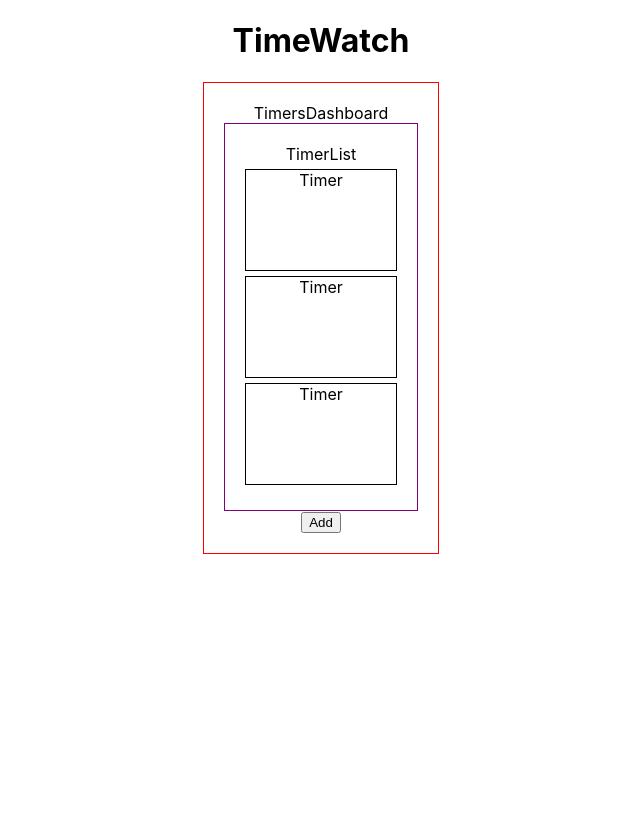
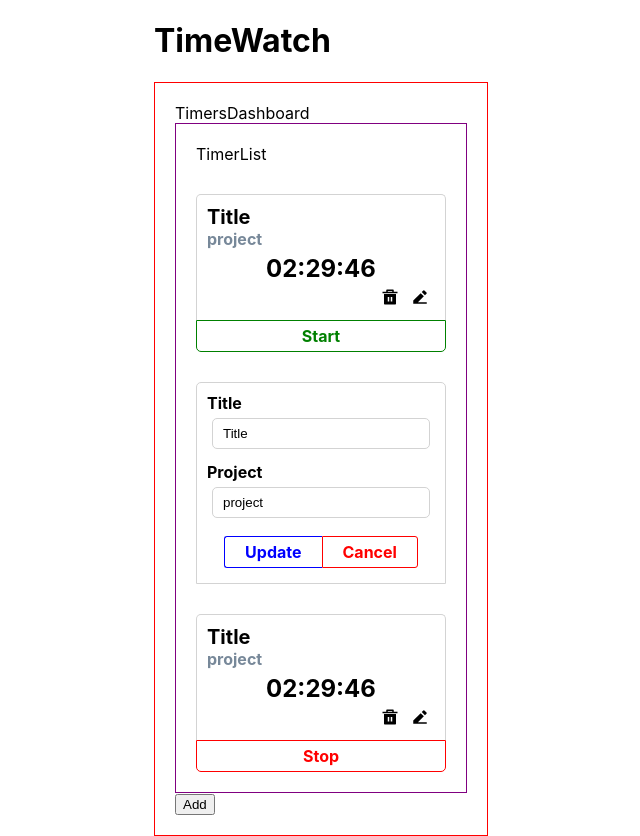
Before and after one commit to phat97/Timewatch, a React (Create React App) app: page / in a window 1280 px wide. Shown: the whole page, without its empty margins (319-959 px from the left). Before the commit the page ends 800 px from the top, so only its background shows below. Built offline with nearby package versions, Linux system fonts and the light colour scheme.

Commit message:
Prop flow and styling

```diff
--- a/package.json
+++ b/package.json
@@ -8,6 +8,7 @@
     "@testing-library/user-event": "^7.2.1",
     "react": "^16.13.1",
     "react-dom": "^16.13.1",
+    "react-icons": "^3.11.0",
     "react-scripts": "3.4.3"
   },
   "scripts": {
--- a/public/index.html
+++ b/public/index.html
@@ -2,28 +2,12 @@
 <html lang="en">
   <head>
     <meta charset="utf-8" />
-    <link rel="icon" href="%PUBLIC_URL%/favicon.ico" />
     <meta name="viewport" content="width=device-width, initial-scale=1" />
     <meta name="theme-color" content="#000000" />
     <meta
       name="description"
       content="Web site created using create-react-app"
     />
-    <link rel="apple-touch-icon" href="%PUBLIC_URL%/logo192.png" />
-    <!--
-      manifest.json provides metadata used when your web app is installed on a
-      user's mobile device or desktop. See https://developers.google.com/web/fundamentals/web-app-manifest/
-    -->
-    <link rel="manifest" href="%PUBLIC_URL%/manifest.json" />
-    <!--
-      Notice the use of %PUBLIC_URL% in the tags above.
-      It will be replaced with the URL of the `public` folder during the build.
-      Only files inside the `public` folder can be referenced from the HTML.
-
-      Unlike "/favicon.ico" or "favicon.ico", "%PUBLIC_URL%/favicon.ico" will
-      work correctly both with client-side routing and a non-root public URL.
-      Learn how to configure a non-root public URL by running `npm run build`.
-    -->
     <title>TimeWatch</title>
   </head>
   <body>
--- /dev/null
+++ b/src/components/layouts/EditableTimer.js
@@ -0,0 +1,25 @@
+import React from "react";
+import { Timer } from "./Timer";
+import { TimerForm } from "./TimerForm";
+import "../../style/editableTimer.css";
+
+export const EditableTimer = (props) => {
+  if (props.editFormOpen) {
+    return (
+      <div className="editable-timer">
+        <TimerForm title={props.title} project={props.project} />
+      </div>
+    );
+  } else {
+    return (
+      <div className="editable-timer">
+        <Timer
+          title={props.title}
+          project={props.project}
+          elapsed={props.elapsed}
+          running={props.running}
+        />
+      </div>
+    );
+  }
+};
--- a/src/components/layouts/Timer.js
+++ b/src/components/layouts/Timer.js
@@ -1,6 +1,29 @@
 import React from "react";
 import "../../style/timer.css";
+import { helpers } from "../../helper";
+import { RiDeleteBin5Fill, RiEdit2Fill } from "react-icons/ri";
 
-export const Timer = () => {
-  return <div className="timer">Timer</div>;
+export const Timer = (props) => {
+  const elapsedString = helpers.renderElapsedString(props.elapsed);
+  const buttonText = props.running ? "Stop" : "Start";
+  return (
+    <div>
+      <div className="timer container">
+        <div className="timer-tile">{props.title}</div>
+        <div className="timer-project">{props.project}</div>
+        <div className="timer-elapsed">{elapsedString}</div>
+        <div className="timer-icons">
+          <div className="timer-delete">
+            <RiDeleteBin5Fill />
+          </div>
+          <div className="timer-edit">
+            <RiEdit2Fill />
+          </div>
+        </div>
+      </div>
+      <div className={`runtime-button ${props.running ? "running" : ""}`}>
+        {buttonText}
+      </div>
+    </div>
+  );
 };
--- /dev/null
+++ b/src/components/layouts/TimerForm.js
@@ -0,0 +1,22 @@
+import React from "react";
+import "../../style/timerForm.css";
+
+export const TimerForm = (props) => {
+  const buttonText = props.title ? "Update" : "Create";
+  return (
+    <div className="timer-form container">
+      <div className="field">
+        <label for="title">Title</label>
+        <input type="text" id="title" defaultValue={props.title} />
+      </div>
+      <div className="field">
+        <label for="project">Project</label>
+        <input type="text" id="project" defaultValue={props.project} />
+      </div>
+      <div className="timer-form-buttons">
+        <div className="submit-button button">{buttonText}</div>
+        <div className="cancel-button button">Cancel</div>
+      </div>
+    </div>
+  );
+};
--- a/src/components/layouts/TimerList.js
+++ b/src/components/layouts/TimerList.js
@@ -1,14 +1,39 @@
 import React from "react";
-import { Timer } from "./Timer";
+import { EditableTimer } from "./EditableTimer";
 import "../../style/timerlist.css";
 
-export const TimerList = () => {
+export const TimerList = (props) => {
+  const dummyData = {
+    title: "Title",
+    project: "project",
+    elapsed: "8986300",
+    running: false,
+    editFormOpen: false,
+  };
   return (
     <div className="timerlist">
       TimerList
-      <Timer />
-      <Timer />
-      <Timer />
+      <EditableTimer
+        title={dummyData.title}
+        project={dummyData.project}
+        elapsed={dummyData.elapsed}
+        running={dummyData.running}
+        editFormOpen={dummyData.editFormOpen}
+      />
+      <EditableTimer
+        title={dummyData.title}
+        project={dummyData.project}
+        elapsed={dummyData.elapsed}
+        running={dummyData.running}
+        editFormOpen={true}
+      />
+      <EditableTimer
+        title={dummyData.title}
+        project={dummyData.project}
+        elapsed={dummyData.elapsed}
+        running={true}
+        editFormOpen={dummyData.editFormOpen}
+      />
     </div>
   );
 };
--- /dev/null
+++ b/src/helper.js
@@ -0,0 +1,56 @@
+export const helpers = (function () {
+  function newTimer(attrs = {}) {
+    const timer = {
+      title: attrs.title || "Timer",
+      project: attrs.project || "Project",
+      id: uuid.v4(), // eslint-disable-line no-undef
+      elapsed: 0,
+    };
+
+    return timer;
+  }
+
+  function findById(array, id, cb) {
+    array.forEach((el) => {
+      if (el.id === id) {
+        cb(el);
+        return;
+      }
+    });
+  }
+
+  function renderElapsedString(elapsed, runningSince) {
+    let totalElapsed = elapsed;
+    if (runningSince) {
+      totalElapsed += Date.now() - runningSince;
+    }
+    return millisecondsToHuman(totalElapsed);
+  }
+
+  function millisecondsToHuman(ms) {
+    const seconds = Math.floor((ms / 1000) % 60);
+    const minutes = Math.floor((ms / 1000 / 60) % 60);
+    const hours = Math.floor(ms / 1000 / 60 / 60);
+
+    const humanized = [
+      pad(hours.toString(), 2),
+      pad(minutes.toString(), 2),
+      pad(seconds.toString(), 2),
+    ].join(":");
+
+    return humanized;
+  }
+
+  function pad(numberString, size) {
+    let padded = numberString;
+    while (padded.length < size) padded = `0${padded}`;
+    return padded;
+  }
+
+  return {
+    millisecondsToHuman,
+    newTimer,
+    findById,
+    renderElapsedString,
+  };
+})();
--- a/src/style/App.css
+++ b/src/style/App.css
@@ -1,3 +1,13 @@
 .App {
-  text-align: center;
 }
+
+.container {
+  display: flex;
+  flex-direction: column;
+  flex-wrap: nowrap;
+  padding: 10px;
+  border: 1px solid lightgrey;
+  margin: 5px auto;
+  border-radius: 5px 5px 0 0;
+  margin: 30px 0 0;
+}
--- /dev/null
+++ b/src/style/editableTimer.css
@@ -0,0 +1,5 @@
+.editable-timer {
+  min-width: 250px;
+}
+.editable-timer {
+}
--- a/src/style/timer.css
+++ b/src/style/timer.css
@@ -1,6 +1,63 @@
 .timer {
-  height: 100px;
-  width: 150px;
-  border: 1px solid black;
+  border-bottom: none;
+}
+
+.timer-tile {
+  font-weight: bolder;
+  font-size: 20px;
+}
+
+.timer-project {
+  font-weight: bolder;
+  color: lightslategray;
+}
+
+.timer-elapsed {
+  font-weight: bolder;
+  font-size: 24px;
   margin: 5px auto;
 }
+
+.timer-elapsed {
+  align-self: center;
+  justify-self: end;
+}
+
+.timer-icons {
+  display: flex;
+  justify-content: flex-end;
+}
+
+.timer-icons > * {
+  margin: 0 6px;
+  font-size: 18px;
+}
+
+.timer-icons > * :hover {
+  color: dodgerblue;
+}
+
+.runtime-button {
+  text-align: center;
+  border: 1px solid green;
+  border-radius: 0 0 5px 5px;
+  font-weight: bolder;
+  padding: 5px 0;
+  color: green;
+}
+
+.runtime-button:hover {
+  color: white;
+  background: green;
+}
+
+.runtime-button.running {
+  border: 1px solid red;
+  border-radius: 0 0 5px 5px;
+  color: red;
+}
+
+.runtime-button.running:hover {
+  color: white;
+  background: red;
+}
--- /dev/null
+++ b/src/style/timerForm.css
@@ -0,0 +1,47 @@
+.field {
+  display: flex;
+  flex-flow: column;
+  margin-bottom: 8px;
+  font-weight: bolder;
+}
+
+.field input {
+  border: 1px solid lightgray;
+  border-radius: 5px;
+  padding: 7px 10px;
+  margin: 5px;
+}
+
+.timer-form-buttons {
+  display: flex;
+  justify-content: center;
+}
+
+.button {
+  padding: 5px 20px;
+  margin: 5px 0;
+  font-weight: bolder;
+}
+
+.submit-button {
+  color: blue;
+  border: 1px solid blue;
+  border-right: none;
+  border-radius: 3px 0 0 3px;
+}
+
+.submit-button:hover {
+  color: white;
+  background: blue;
+}
+
+.cancel-button {
+  color: red;
+  border: 1px solid red;
+  border-radius: 0 3px 3px 0;
+}
+
+.cancel-button:hover {
+  color: white;
+  background: red;
+}
```
Also changed, not shown: 1 other file (tests, documents, lock files or other folders).
